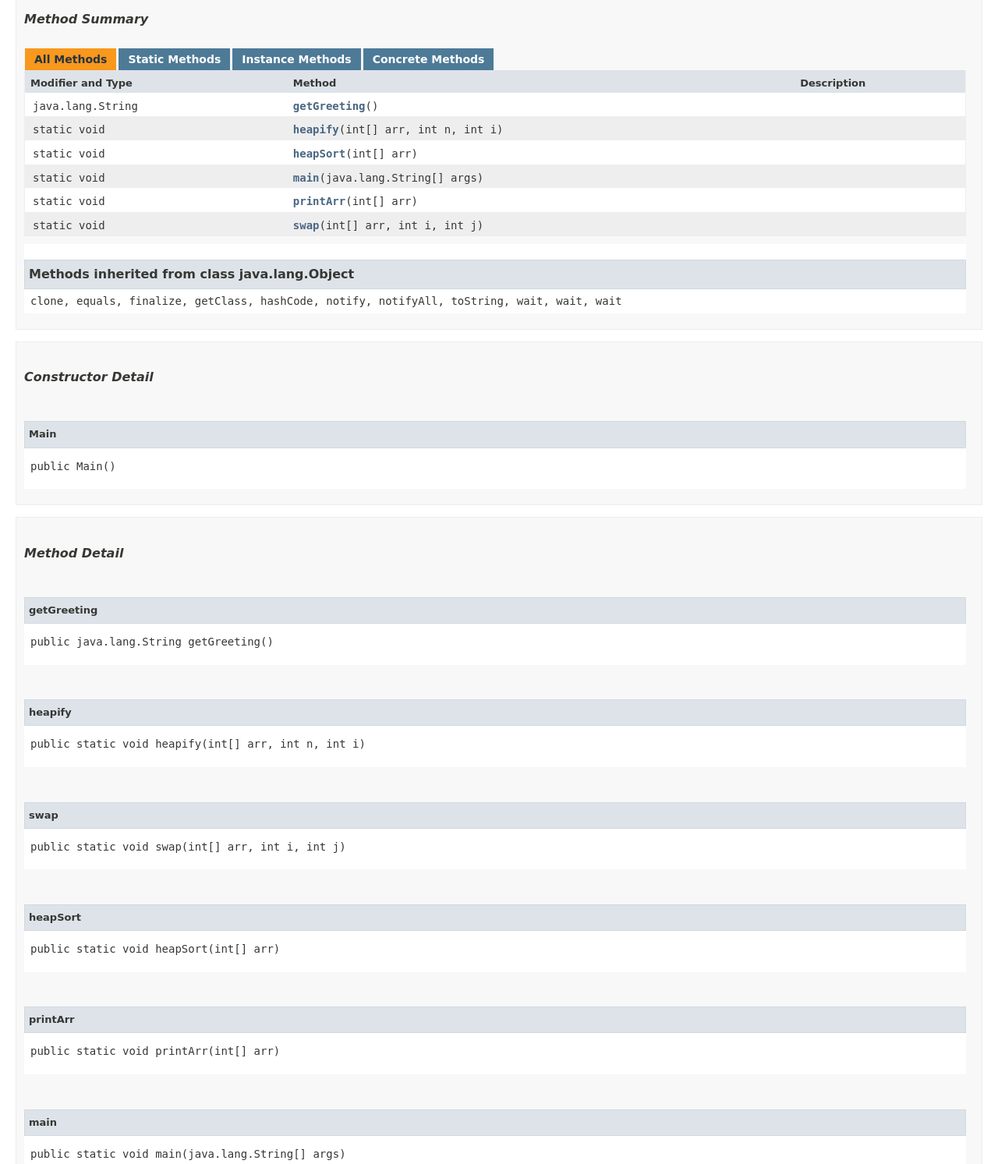
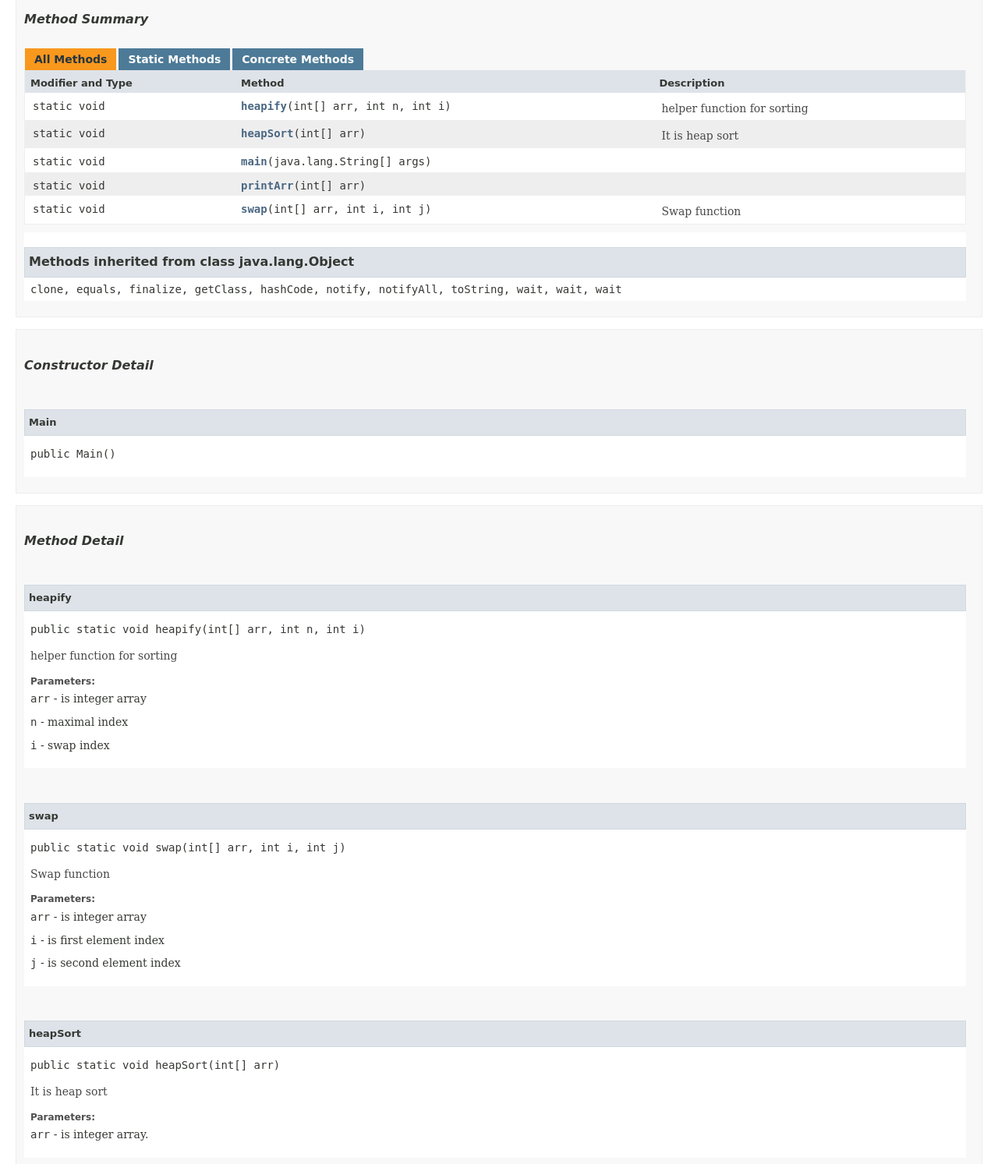
Before and after one commit to YogNare/OOP, a plain HTML site: page Task_1_1_1/ru/nsu/baev/Main.html in a window 1280 px wide. Shown: the part 505-1998 px from the top of the page at 78% size. Drawn offline with Linux system fonts and the light colour scheme; no server answers; a script that the page names is missing; a web font is replaced by a local one.

Commit message:
Deploying to gh-pages from @ YogNare/OOP@7c21a95c192bb0ea56a1036ceb8a39405141b1d7 🚀

```diff
--- a/Task_1_1_1/member-search-index.js
+++ b/Task_1_1_1/member-search-index.js
@@ -1 +1 @@
-memberSearchIndex = [{"p":"ru.nsu.baev","c":"Main","l":"getGreeting()"},{"p":"ru.nsu.baev","c":"Main","l":"heapify(int[], int, int)","url":"heapify(int[],int,int)"},{"p":"ru.nsu.baev","c":"Main","l":"heapSort(int[])"},{"p":"ru.nsu.baev","c":"Main","l":"Main()","url":"%3Cinit%3E()"},{"p":"ru.nsu.baev","c":"Main","l":"main(String[])","url":"main(java.lang.String[])"},{"p":"ru.nsu.baev","c":"Main","l":"printArr(int[])"},{"p":"ru.nsu.baev","c":"Main","l":"swap(int[], int, int)","url":"swap(int[],int,int)"}]
+memberSearchIndex = [{"p":"ru.nsu.baev","c":"Main","l":"heapify(int[], int, int)","url":"heapify(int[],int,int)"},{"p":"ru.nsu.baev","c":"Main","l":"heapSort(int[])"},{"p":"ru.nsu.baev","c":"Main","l":"Main()","url":"%3Cinit%3E()"},{"p":"ru.nsu.baev","c":"Main","l":"main(String[])","url":"main(java.lang.String[])"},{"p":"ru.nsu.baev","c":"Main","l":"printArr(int[])"},{"p":"ru.nsu.baev","c":"Main","l":"swap(int[], int, int)","url":"swap(int[],int,int)"}]
--- a/Task_1_1_1/ru/nsu/baev/Main.html
+++ b/Task_1_1_1/ru/nsu/baev/Main.html
@@ -27,8 +27,8 @@
     catch(err) {
     }
 //-->
-var data = {"i0":10,"i1":9,"i2":9,"i3":9,"i4":9,"i5":9};
-var tabs = {65535:["t0","All Methods"],1:["t1","Static Methods"],2:["t2","Instance Methods"],8:["t4","Concrete Methods"]};
+var data = {"i0":9,"i1":9,"i2":9,"i3":9,"i4":9};
+var tabs = {65535:["t0","All Methods"],1:["t1","Static Methods"],8:["t4","Concrete Methods"]};
 var altColor = "altColor";
 var rowColor = "rowColor";
 var tableTab = "tableTab";
@@ -167,45 +167,46 @@ extends java.lang.Object</pre>
 </a>
 <h3>Method Summary</h3>
 <table class="memberSummary">
-<caption><span id="t0" class="activeTableTab"><span>All Methods</span><span class="tabEnd">&nbsp;</span></span><span id="t1" class="tableTab"><span><a href="javascript:show(1);">Static Methods</a></span><span class="tabEnd">&nbsp;</span></span><span id="t2" class="tableTab"><span><a href="javascript:show(2);">Instance Methods</a></span><span class="tabEnd">&nbsp;</span></span><span id="t4" class="tableTab"><span><a href="javascript:show(8);">Concrete Methods</a></span><span class="tabEnd">&nbsp;</span></span></caption>
+<caption><span id="t0" class="activeTableTab"><span>All Methods</span><span class="tabEnd">&nbsp;</span></span><span id="t1" class="tableTab"><span><a href="javascript:show(1);">Static Methods</a></span><span class="tabEnd">&nbsp;</span></span><span id="t4" class="tableTab"><span><a href="javascript:show(8);">Concrete Methods</a></span><span class="tabEnd">&nbsp;</span></span></caption>
 <tr>
 <th class="colFirst" scope="col">Modifier and Type</th>
 <th class="colSecond" scope="col">Method</th>
 <th class="colLast" scope="col">Description</th>
 </tr>
 <tr id="i0" class="altColor">
-<td class="colFirst"><code>java.lang.String</code></td>
-<th class="colSecond" scope="row"><code><span class="memberNameLink"><a href="#getGreeting()">getGreeting</a></span>()</code></th>
-<td class="colLast">&nbsp;</td>
-</tr>
-<tr id="i1" class="rowColor">
 <td class="colFirst"><code>static void</code></td>
 <th class="colSecond" scope="row"><code><span class="memberNameLink"><a href="#heapify(int%5B%5D,int,int)">heapify</a></span>&#8203;(int[]&nbsp;arr,
        int&nbsp;n,
        int&nbsp;i)</code></th>
-<td class="colLast">&nbsp;</td>
+<td class="colLast">
+<div class="block">helper function for sorting</div>
+</td>
+</tr>
+<tr id="i1" class="rowColor">
+<td class="colFirst"><code>static void</code></td>
+<th class="colSecond" scope="row"><code><span class="memberNameLink"><a href="#heapSort(int%5B%5D)">heapSort</a></span>&#8203;(int[]&nbsp;arr)</code></th>
+<td class="colLast">
+<div class="block">It is heap sort</div>
+</td>
 </tr>
 <tr id="i2" class="altColor">
 <td class="colFirst"><code>static void</code></td>
-<th class="colSecond" scope="row"><code><span class="memberNameLink"><a href="#heapSort(int%5B%5D)">heapSort</a></span>&#8203;(int[]&nbsp;arr)</code></th>
+<th class="colSecond" scope="row"><code><span class="memberNameLink"><a href="#main(java.lang.String%5B%5D)">main</a></span>&#8203;(java.lang.String[]&nbsp;args)</code></th>
 <td class="colLast">&nbsp;</td>
 </tr>
 <tr id="i3" class="rowColor">
 <td class="colFirst"><code>static void</code></td>
-<th class="colSecond" scope="row"><code><span class="memberNameLink"><a href="#main(java.lang.String%5B%5D)">main</a></span>&#8203;(java.lang.String[]&nbsp;args)</code></th>
+<th class="colSecond" scope="row"><code><span class="memberNameLink"><a href="#printArr(int%5B%5D)">printArr</a></span>&#8203;(int[]&nbsp;arr)</code></th>
 <td class="colLast">&nbsp;</td>
 </tr>
 <tr id="i4" class="altColor">
 <td class="colFirst"><code>static void</code></td>
-<th class="colSecond" scope="row"><code><span class="memberNameLink"><a href="#printArr(int%5B%5D)">printArr</a></span>&#8203;(int[]&nbsp;arr)</code></th>
-<td class="colLast">&nbsp;</td>
-</tr>
-<tr id="i5" class="rowColor">
-<td class="colFirst"><code>static void</code></td>
 <th class="colSecond" scope="row"><code><span class="memberNameLink"><a href="#swap(int%5B%5D,int,int)">swap</a></span>&#8203;(int[]&nbsp;arr,
     int&nbsp;i,
     int&nbsp;j)</code></th>
-<td class="colLast">&nbsp;</td>
+<td class="colLast">
+<div class="block">Swap function</div>
+</td>
 </tr>
 </table>
 <ul class="blockList">
@@ -250,15 +251,6 @@ extends java.lang.Object</pre>
 <!--   -->
 </a>
 <h3>Method Detail</h3>
-<a id="getGreeting()">
-<!--   -->
-</a>
-<ul class="blockList">
-<li class="blockList">
-<h4>getGreeting</h4>
-<pre class="methodSignature">public&nbsp;java.lang.String&nbsp;getGreeting()</pre>
-</li>
-</ul>
 <a id="heapify(int[],int,int)">
 <!--   -->
 </a>
@@ -268,6 +260,13 @@ extends java.lang.Object</pre>
 <pre class="methodSignature">public static&nbsp;void&nbsp;heapify&#8203;(int[]&nbsp;arr,
                            int&nbsp;n,
                            int&nbsp;i)</pre>
+<div class="block">helper function for sorting</div>
+<dl>
+<dt><span class="paramLabel">Parameters:</span></dt>
+<dd><code>arr</code> - is integer array</dd>
+<dd><code>n</code> - maximal index</dd>
+<dd><code>i</code> - swap index</dd>
+</dl>
 </li>
 </ul>
 <a id="swap(int[],int,int)">
@@ -279,6 +278,13 @@ extends java.lang.Object</pre>
 <pre class="methodSignature">public static&nbsp;void&nbsp;swap&#8203;(int[]&nbsp;arr,
                         int&nbsp;i,
                         int&nbsp;j)</pre>
+<div class="block">Swap function</div>
+<dl>
+<dt><span class="paramLabel">Parameters:</span></dt>
+<dd><code>arr</code> - is integer array</dd>
+<dd><code>i</code> - is first element index</dd>
+<dd><code>j</code> - is second element index</dd>
+</dl>
 </li>
 </ul>
 <a id="heapSort(int[])">
@@ -288,6 +294,11 @@ extends java.lang.Object</pre>
 <li class="blockList">
 <h4>heapSort</h4>
 <pre class="methodSignature">public static&nbsp;void&nbsp;heapSort&#8203;(int[]&nbsp;arr)</pre>
+<div class="block">It is heap sort</div>
+<dl>
+<dt><span class="paramLabel">Parameters:</span></dt>
+<dd><code>arr</code> - is integer array.</dd>
+</dl>
 </li>
 </ul>
 <a id="printArr(int[])">
```
Also changed, not shown: Task_1_1_1/index-all.html (+11 -13 lines), 3 other files.
